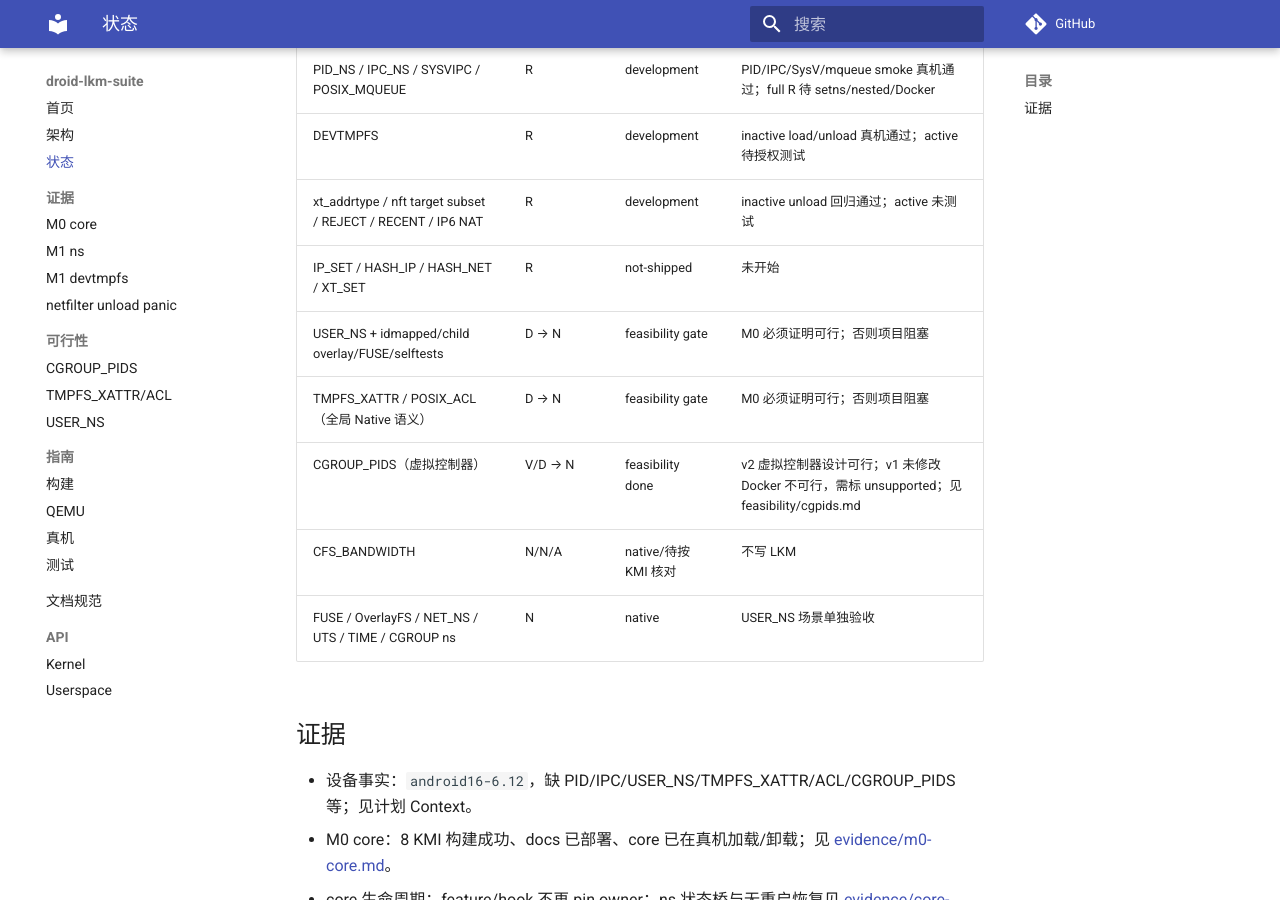
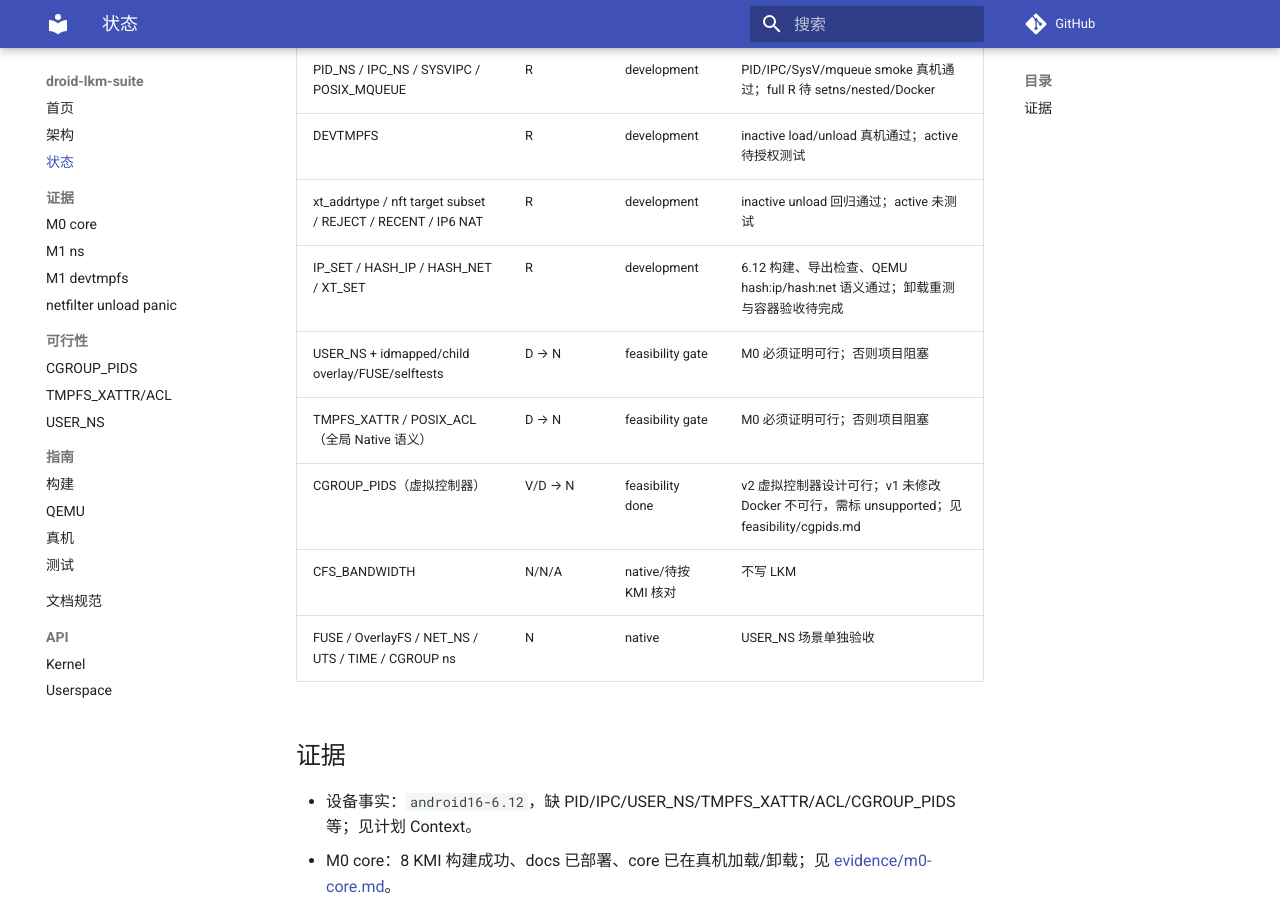
Before and after one commit to uobe1/droid-lkm-suite, an MkDocs documentation site: the page built from docs/status.md, in a window 1280 px wide and 900 px high, scrolled down 353 px. Built offline with MkDocs 1.6.1 and Material for MkDocs 9.7.7, drawn with Linux system fonts in a browser that asks for light colours; comment, search, counter and statistics services are not loaded.

Commit message:
docs(status): mark ipset development

```diff
--- a/docs/status.md
+++ b/docs/status.md
@@ -10,7 +10,7 @@
 | PID_NS / IPC_NS / SYSVIPC / POSIX_MQUEUE | R | development | PID/IPC/SysV/mqueue smoke 真机通过；full R 待 setns/nested/Docker |
 | DEVTMPFS | R | development | inactive load/unload 真机通过；active 待授权测试 |
 | xt_addrtype / nft target subset / REJECT / RECENT / IP6 NAT | R | development | inactive unload 回归通过；active 未测试 |
-| IP_SET / HASH_IP / HASH_NET / XT_SET | R | not-shipped | 未开始 |
+| IP_SET / HASH_IP / HASH_NET / XT_SET | R | development | 6.12 构建、导出检查、QEMU hash:ip/hash:net 语义通过；卸载重测与容器验收待完成 |
 | USER_NS + idmapped/child overlay/FUSE/selftests | D → N | feasibility gate | M0 必须证明可行；否则项目阻塞 |
 | TMPFS_XATTR / POSIX_ACL（全局 Native 语义） | D → N | feasibility gate | M0 必须证明可行；否则项目阻塞 |
 | CGROUP_PIDS（虚拟控制器） | V/D → N | feasibility done | v2 虚拟控制器设计可行；v1 未修改 Docker 不可行，需标 unsupported；见 feasibility/cgpids.md |
```
